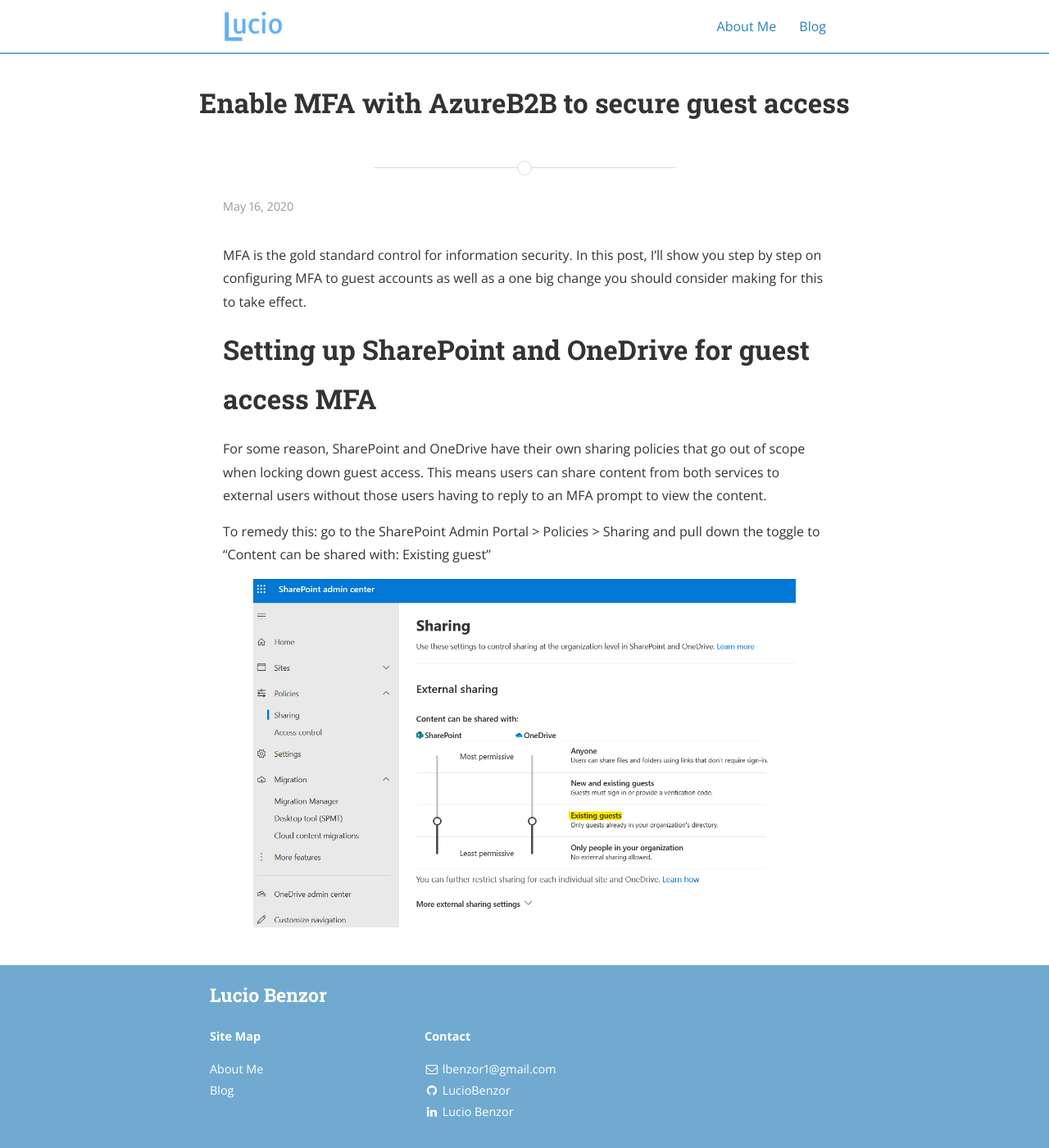
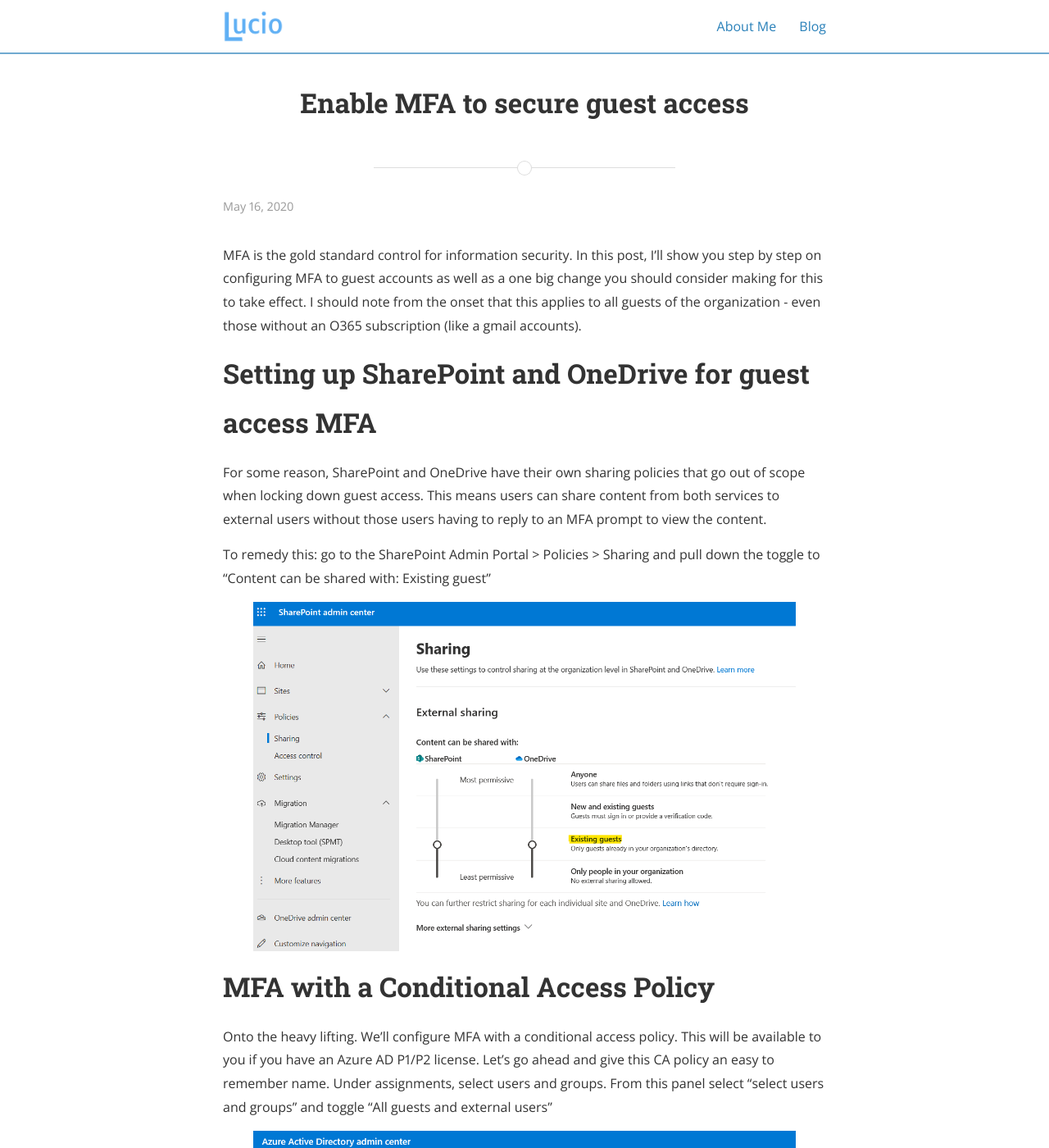
Before and after one commit to LucioBenzor/LucioBenzor.github.io, a Jekyll site: the page built from _posts/2020-05-16-Enable-MFA-to-secure-guest-access.md, in a window 1280 px wide and 1400 px high. Shown: the whole window at 82% size. Built offline with Jekyll 4.4.1, drawn with Linux system fonts in a browser that asks for light colours; nearby versions of some CDN libraries.

Commit message:
Update and rename 2020-05-16-Enable-MFA-with-AzureB2B-to-secure-guest-access.md to 2020-05-16-Enable-MFA-to-secure-guest-access.md

```diff
--- a/_posts/2020-05-16-Enable-MFA-with-AzureB2B-to-secure-guest-access.md
+++ b/_posts/2020-05-16-Enable-MFA-to-secure-guest-access.md
@@ -1,11 +1,11 @@
 ---
 layout: post
-title: "Enable MFA with AzureB2B to secure guest access"
+title: "Enable MFA to secure guest access"
 date: 2020-05-16
 ---
 
 MFA is the gold standard control for information security. In this post, I'll show you step by step on configuring MFA to guest accounts
-as well as a one big change you should consider making for this to take effect.
+as well as a one big change you should consider making for this to take effect. I should note from the onset that this applies to all guests of the organization - even those without an O365 subscription (like a gmail accounts).
 
 # Setting up SharePoint and OneDrive for guest access MFA
 For some reason, SharePoint and OneDrive have their own sharing policies that go out of scope when locking down guest access. This means
@@ -15,3 +15,11 @@
 guest"
 
 <img src="{{ site.baseurl }}/assets/SharePointExternalSharing.png">
+
+# MFA with a Conditional Access Policy
+
+Onto the heavy lifting. We'll configure MFA with a conditional access policy. This will be available to you if you have an Azure AD P1/P2
+license. Let's go ahead and give this CA policy an easy to remember name. Under assignments, select users and groups. From this panel
+select "select users and groups" and toggle "All guests and external users"
+
+<img src="{{ site.baseurl }}/assets/GuestAccess1.png">
```
